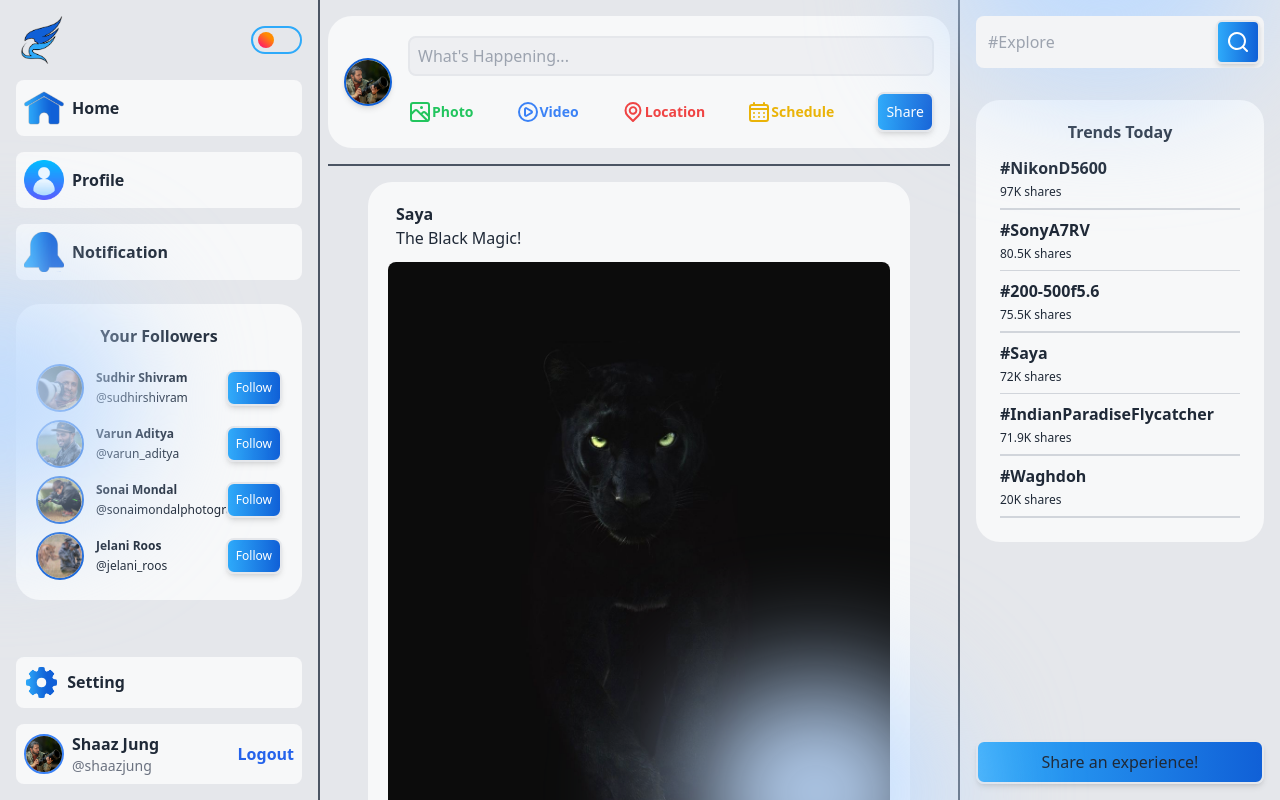
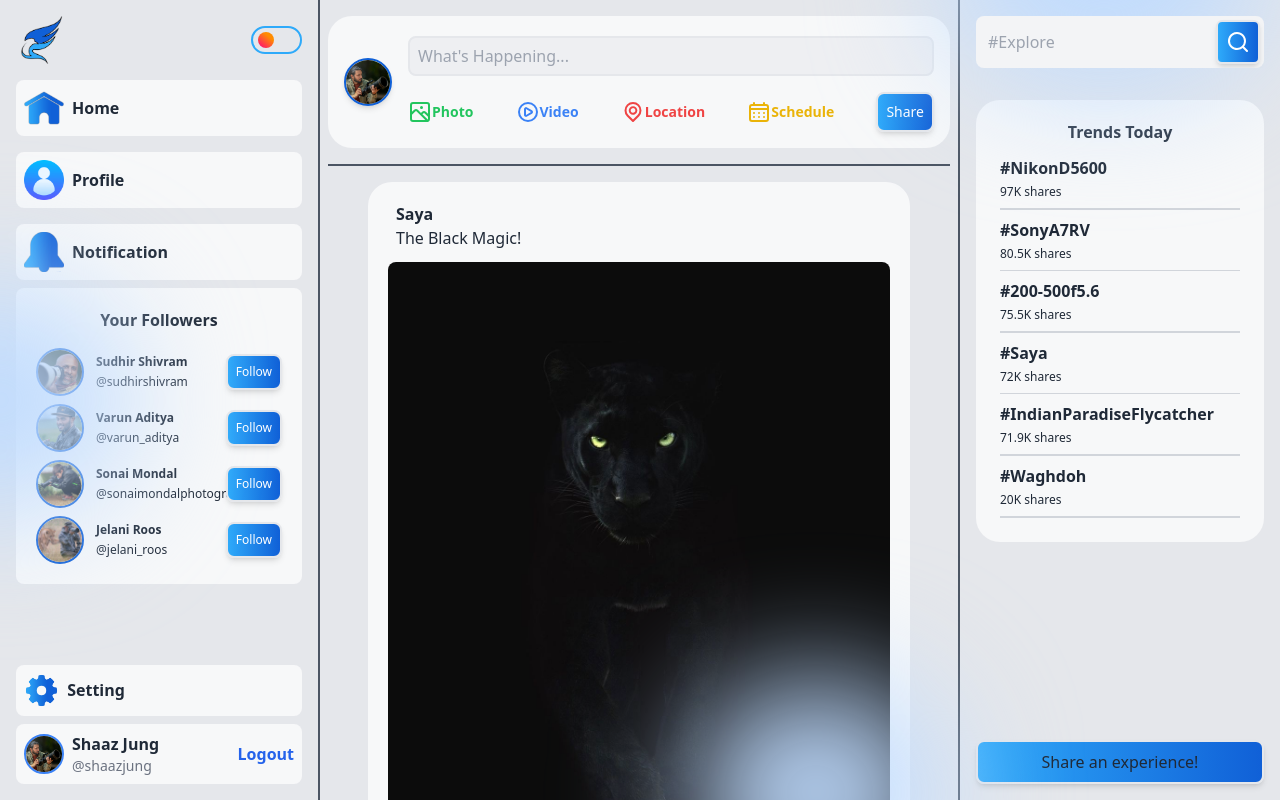
Before and after one commit to SwanandD121/FeatherPerfect_fe, a React (Create React App) app: page /home in a window 1280 px wide. Built offline with nearby package versions, Linux system fonts and the light colour scheme.

Commit message:
padding-correction

```diff
--- a/src/Components/FollowersCard/FollowersCard.jsx
+++ b/src/Components/FollowersCard/FollowersCard.jsx
@@ -3,7 +3,7 @@ import { Followers } from '../../Data/FollowersData';
 
 const FollowersCard = ({ onFollow }) => {
   return (
-    <div className="FollowersCard w-full p-5 rounded-3xl flex flex-col gap-2 text-xs bg-white/70 dark:bg-slate-800">
+    <div className="FollowersCard w-full p-5 rounded-lg flex flex-col gap-2 text-xs bg-white/70 dark:bg-slate-800">
       <h3 className="self-center font-bold text-base mb-2 dark:text-white">Your Followers</h3>
 
       {Followers.map((follower, id) => {
--- a/src/Components/Panels/LeftPanel.jsx
+++ b/src/Components/Panels/LeftPanel.jsx
@@ -86,7 +86,7 @@ const LeftPanel = ({ follow }) => {
           <h1 className="font-semibold">Notification</h1>
         </Link>
         {follow && (
-          <div className="my-6">
+          <div className="my-2">
             <FollowersCard onFollow={handleFollow} />
           </div>
         )}
@@ -100,7 +100,7 @@ const LeftPanel = ({ follow }) => {
         <h1 className="font-semibold">Setting</h1>
       </Link>
 
-      <div className="w-full flex items-center justify-between dark:text-white p-2 rounded-lg mt-4 bg-white/70 dark:bg-slate-800">
+      <div className="w-full flex items-center justify-between dark:text-white p-2 rounded-lg mt-2 bg-white/70 dark:bg-slate-800">
         <div className="flex items-center space-x-2">
           <img
             src={Profile} // Replace with the user's profile image
```
